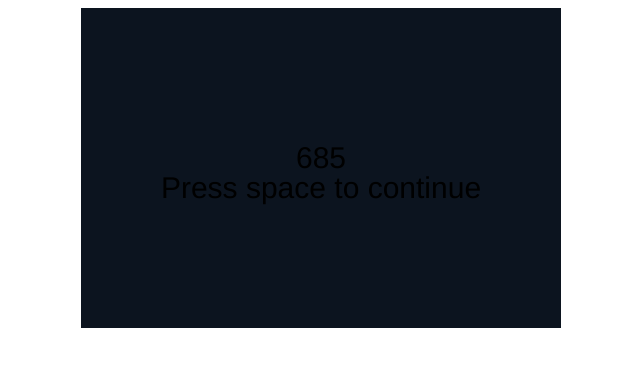
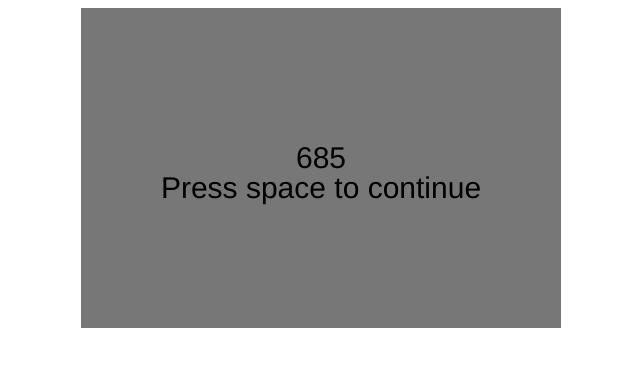
Before and after one commit to mviz/blockster, a plain HTML site: page index.html in a window 1280 px wide. Shown: the whole page, without its empty margins (319-959 px from the left). Drawn offline with Linux system fonts and the light colour scheme.

Commit message:
COLOR TRAIL

```diff
--- a/blockster.css
+++ b/blockster.css
@@ -2,5 +2,5 @@ canvas {
 	margin: 0 auto;
 	display: block;
 	background = #0c141f;
-	background-color: #0c141f;
+	background-color: #777;
 }
--- a/graphics.js
+++ b/graphics.js
@@ -1,10 +1,11 @@
 var canvas = document.getElementById("gameCanvas");
 var context = canvas.getContext("2d");
-var AVATAR_COLOR = "#FFE64D";
-var block_color = "#6FC3DF";
+var AVATAR_COLOR = "#BF40BF";
+var block_color = "#D0EE59";
 var LINE_COLOR = "#E6FFFF";
-var BOOST_COLOR = "#DF740C";
-var HIGHLIGHT_COLOR = "#DF740C";
+var TRAIL_COLOR = "#F03490"
+var BOOST_COLOR = "#FF5500";
+var HIGHLIGHT_COLOR = "#FF5500";
 var BLOCK_HEIGHT = 40;
 var NUM_LINES = 20;
 
@@ -152,9 +153,19 @@ function draw_background() {
 }
 
 function draw_trail(trail, frame){
+    // encapusate better or something
     for(var i = 0; i < PLAYER_X; i++){
+        var y = trail[(frame + i) % PLAYER_X];
         context.beginPath();
-        context.rect(i, trail[(frame + i) % PLAYER_X] , 1, 1);
+        context.rect(i, y, 1, 2);
+        context.fillStyle = TRAIL_COLOR;
+        context.fill();
+        context.beginPath();
+        context.rect(i, y + 2, 1, 1);
+        context.fillStyle = LINE_COLOR;
+        context.fill();
+        context.beginPath();
+        context.rect(i, y - 1, 1, 1);
         context.fillStyle = LINE_COLOR;
         context.fill();
     }
--- a/world.js
+++ b/world.js
@@ -80,8 +80,8 @@ function world_loop(){
     draw_background();
     draw_blocks(blocks);
     draw_avatar(player);
+    draw_trail(trail, frame);
     draw_boost(player);
-    draw_trail(trail, frame);
 
     draw_score(frame);
 
```
